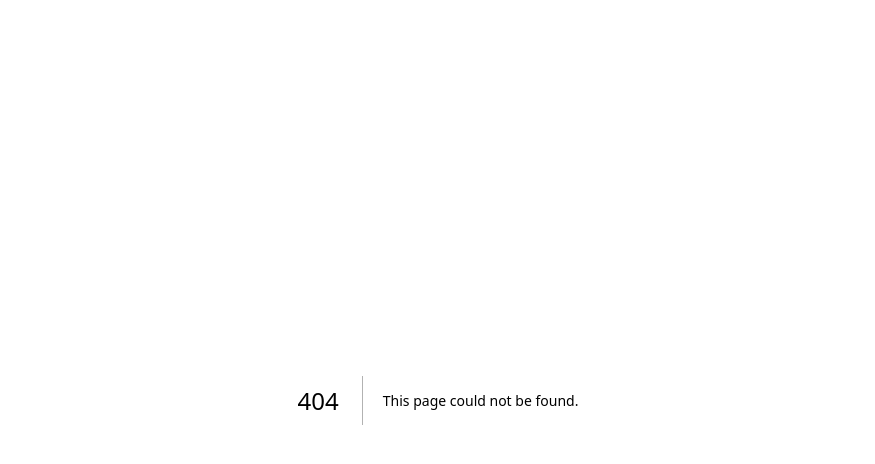
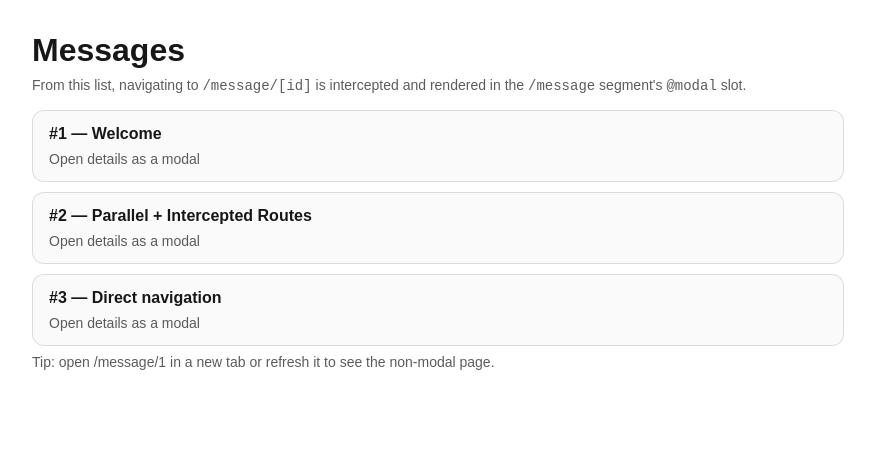
Before and after one commit to baby-elephant/sample_next_js, a Next.js app: page /message in a window 1280 px wide. Before the commit this address had no page. Shown: the top 464 px of the page, without its empty margins (202-1077 px from the left). Built offline with nearby package versions, Linux system fonts and the light colour scheme.

Commit message:
Intercepted Routesの例

```diff
--- /dev/null
+++ b/src/app/message/@modal/default.tsx
@@ -0,0 +1,3 @@
+export default function Default() {
+  return null;
+}
--- /dev/null
+++ b/src/app/message/layout.tsx
@@ -0,0 +1,16 @@
+import type { ReactNode } from "react";
+
+export default function MessageLayout({
+  children,
+  modal,
+}: {
+  children: ReactNode;
+  modal: ReactNode;
+}) {
+  return (
+    <>
+      {children}
+      {modal}
+    </>
+  );
+}
--- /dev/null
+++ b/src/app/message/message.module.css
@@ -0,0 +1,45 @@
+.page {
+  max-width: 860px;
+  margin: 0 auto;
+  padding: 32px 24px;
+}
+
+.list {
+  margin-top: 16px;
+  display: grid;
+  gap: 10px;
+}
+
+.item {
+  border: 1px solid rgba(0, 0, 0, 0.12);
+  border-radius: 12px;
+  padding: 14px 16px;
+  text-decoration: none;
+  color: inherit;
+  background: rgba(0, 0, 0, 0.02);
+}
+
+.item:hover {
+  background: rgba(0, 0, 0, 0.04);
+}
+
+.subject {
+  font-weight: 600;
+}
+
+.hint {
+  margin-top: 8px;
+  opacity: 0.7;
+  font-size: 14px;
+}
+
+@media (prefers-color-scheme: dark) {
+  .item {
+    border: 1px solid rgba(255, 255, 255, 0.14);
+    background: rgba(255, 255, 255, 0.04);
+  }
+
+  .item:hover {
+    background: rgba(255, 255, 255, 0.07);
+  }
+}
--- /dev/null
+++ b/src/app/message/messages.ts
@@ -0,0 +1,27 @@
+export type Message = {
+  id: string;
+  subject: string;
+  body: string;
+};
+
+export const messages: Message[] = [
+  {
+    id: "1",
+    subject: "Welcome",
+    body: "This is a demo message. Click other messages to open them as a modal (intercepted route).",
+  },
+  {
+    id: "2",
+    subject: "Parallel + Intercepted Routes",
+    body: "The `@modal` slot renders an intercepted `message/[id]` route as a modal on top of the list.",
+  },
+  {
+    id: "3",
+    subject: "Direct navigation",
+    body: "If you refresh on /message/3, you should see the full page instead of a modal.",
+  },
+];
+
+export function getMessage(id: string) {
+  return messages.find((m) => m.id === id);
+}
--- /dev/null
+++ b/src/app/message/page.tsx
@@ -0,0 +1,31 @@
+import Link from "next/link";
+import { messages } from "./messages";
+import styles from "./message.module.css";
+
+export default function MessageListPage() {
+  return (
+    <main className={styles.page}>
+      <h1>Messages</h1>
+      <p className={styles.hint}>
+        From this list, navigating to <code>/message/[id]</code> is intercepted and rendered in
+        the <code>/message</code> segment&apos;s <code>@modal</code> slot.
+      </p>
+
+      <div className={styles.list}>
+        {messages.map((m) => (
+          <Link key={m.id} href={`/message/${m.id}`} className={styles.item}>
+            <div className={styles.subject}>
+              #{m.id} — {m.subject}
+            </div>
+            <div className={styles.hint}>Open details as a modal</div>
+          </Link>
+        ))}
+      </div>
+
+      <p className={styles.hint}>
+        Tip: open <Link href="/message/1">/message/1</Link> in a new tab or refresh it to see the
+        non-modal page.
+      </p>
+    </main>
+  );
+}
```
Also changed, not shown: src/app/message/@modal/(.)[id]/page.tsx (added, +16 -0 lines), src/app/message/MessageDetails.tsx (added, +27 -0 lines), src/app/message/[id]/page.tsx (added, +10 -0 lines).
